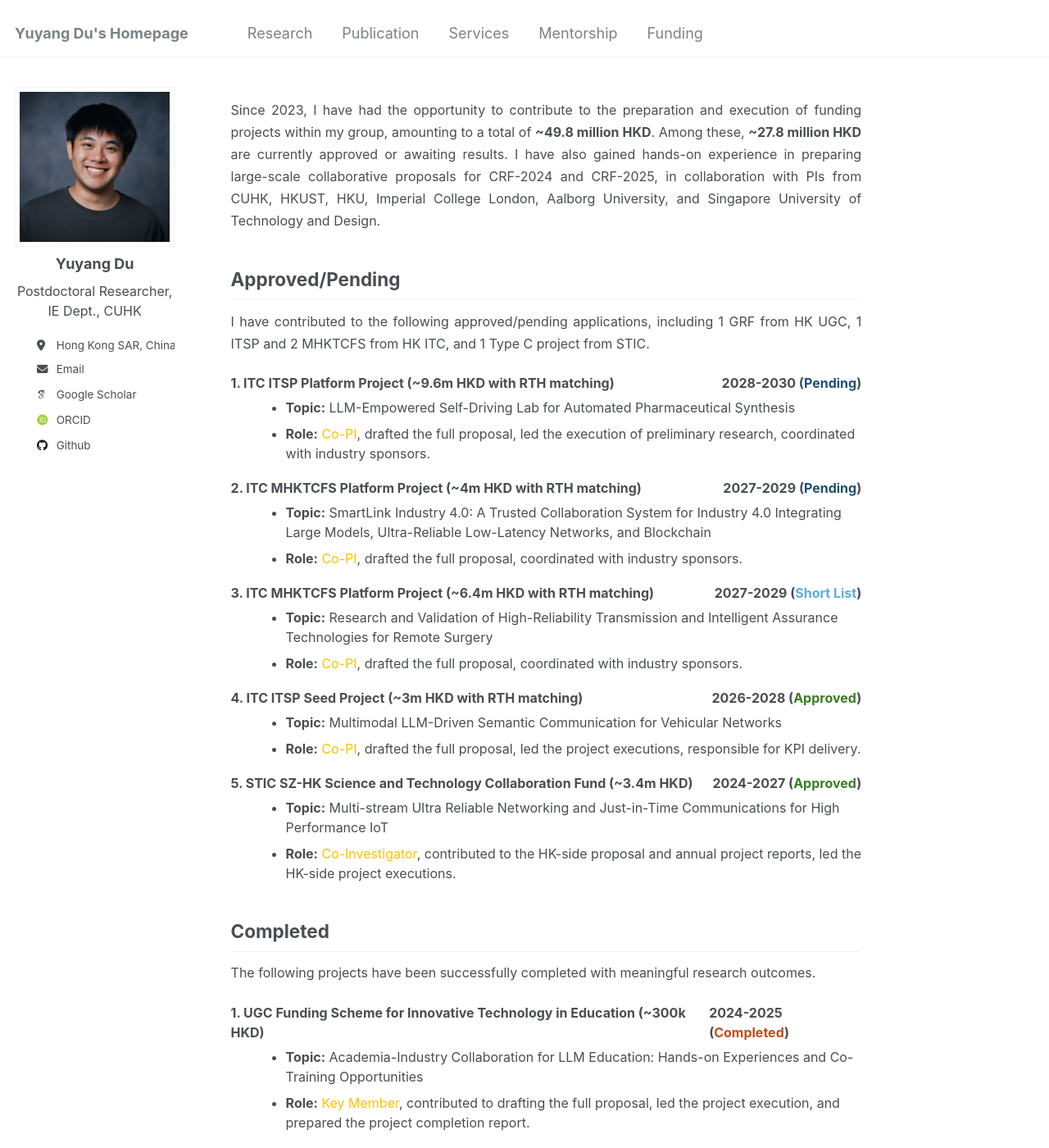
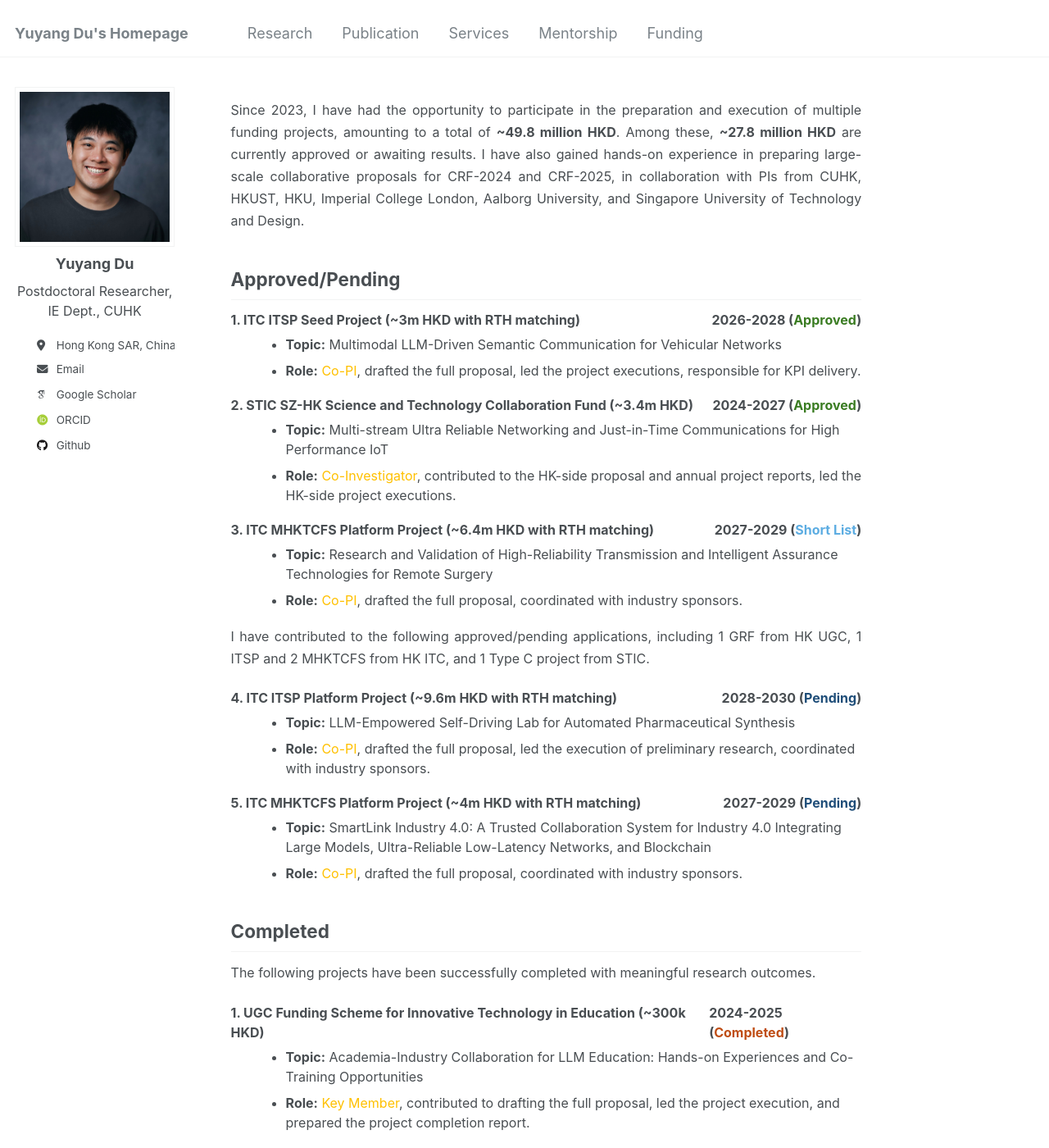
Before and after one commit to yuyangdu01/yuyangdu01.github.io, a Jekyll site: the page built from _pages/funding.md, in a window 1280 px wide and 1400 px high. Shown: the whole window at 82% size. Built offline with Jekyll 4.4.1, drawn with Linux system fonts in a browser that asks for light colours; some web fonts are replaced; part of the change alters nothing that is shown.

Commit message:
Update funding.md

```diff
--- a/_pages/funding.md
+++ b/_pages/funding.md
@@ -13,28 +13,26 @@ a {
 }
 </style>
 
-<p style="text-align: justify;"><font size=3>Since 2023, I have had the opportunity to contribute to the preparation and execution of funding projects within my group, amounting to a total of <b>~49.8 million HKD</b>. Among these, <b>~27.8 million HKD</b> are currently approved or awaiting results. I have also gained hands-on experience in preparing large-scale collaborative proposals for CRF-2024 and CRF-2025, in collaboration with PIs from CUHK, HKUST, HKU, Imperial College London, Aalborg University, and Singapore University of Technology and Design.</font></p>
+<p style="text-align: justify;"><font size=3>Since 2023, I have had the opportunity to participate in the preparation and execution of multiple funding projects, amounting to a total of <b>~49.8 million HKD</b>. Among these, <b>~27.8 million HKD</b> are currently approved or awaiting results. I have also gained hands-on experience in preparing large-scale collaborative proposals for CRF-2024 and CRF-2025, in collaboration with PIs from CUHK, HKUST, HKU, Imperial College London, Aalborg University, and Singapore University of Technology and Design.</font></p>
 
 Approved/Pending
 ------
-<p style="text-align: justify;"><font size=3>I have contributed to the following approved/pending applications, including 1 GRF from HK UGC, 1 ITSP and 2 MHKTCFS from HK ITC, and 1 Type C project from STIC.</font></p>
-
 <li style="display: flex; justify-content: space-between; align-items: center; list-style-type: none;">
-  <font size=3><b>1. ITC ITSP Platform Project (~9.6m HKD with RTH matching)</b></font>
-  <font size=3><b>2028-2030 (<span style="color: #1f4e79;">Pending</span>)</b></font>
+  <font size=3><b>1. ITC ITSP Seed Project (~3m HKD with RTH matching)</b></font>
+  <font size=3><b>2026-2028 (<span style="color: #3a7c22;">Approved</span>)</b></font>
 </li>
 <ul style="margin-left: 1.5em; margin-top: 6px;">
-  <font size=3><li><b>Topic:</b> LLM-Empowered Self-Driving Lab for Automated Pharmaceutical Synthesis</li></font>
-  <font size=3><li><b>Role:</b> <span style="color: #ffc000;">Co-PI</span>, drafted the full proposal, led the execution of preliminary research, coordinated with industry sponsors.</li></font>
+  <font size=3><li><b>Topic:</b> Multimodal LLM-Driven Semantic Communication for Vehicular Networks</li></font>
+  <font size=3><li><b>Role:</b> <span style="color: #ffc000;">Co-PI</span>, drafted the full proposal,  led the project executions, responsible for KPI delivery.</li></font>
 </ul>
 
 <li style="display: flex; justify-content: space-between; align-items: center; list-style-type: none;">
-  <font size=3><b>2. ITC MHKTCFS Platform Project (~4m HKD with RTH matching)</b></font>
-  <font size=3><b>2027-2029 (<span style="color: #1f4e79;">Pending</span>)</b></font>
+  <font size=3><b>2. STIC SZ-HK Science and Technology Collaboration Fund (~3.4m HKD)</b></font>
+  <font size=3><b>2024-2027 (<span style="color: #3a7c22;">Approved</span>)</b></font>
 </li>
 <ul style="margin-left: 1.5em; margin-top: 6px;">
-  <font size=3><li><b>Topic:</b> SmartLink Industry 4.0: A Trusted Collaboration System for Industry 4.0 Integrating Large Models, Ultra-Reliable Low-Latency Networks, and Blockchain</li></font>
-  <font size=3><li><b>Role:</b> <span style="color: #ffc000;">Co-PI</span>, drafted the full proposal, coordinated with industry sponsors.</li></font>
+  <font size=3><li><b>Topic:</b> Multi-stream Ultra Reliable Networking and Just-in-Time Communications for High Performance IoT</li></font>
+  <font size=3><li><b>Role:</b> <span style="color: #ffc000;">Co-Investigator</span>, contributed to the HK-side proposal and annual project reports, led the HK-side project executions.</li></font>
 </ul>
 
 <li style="display: flex; justify-content: space-between; align-items: center; list-style-type: none;">
@@ -46,22 +44,24 @@ Approved/Pending
   <font size=3><li><b>Role:</b> <span style="color: #ffc000;">Co-PI</span>, drafted the full proposal, coordinated with industry sponsors.</li></font>
 </ul>
 
+<p style="text-align: justify;"><font size=3>I have contributed to the following approved/pending applications, including 1 GRF from HK UGC, 1 ITSP and 2 MHKTCFS from HK ITC, and 1 Type C project from STIC.</font></p>
+
 <li style="display: flex; justify-content: space-between; align-items: center; list-style-type: none;">
-  <font size=3><b>4. ITC ITSP Seed Project (~3m HKD with RTH matching)</b></font>
-  <font size=3><b>2026-2028 (<span style="color: #3a7c22;">Approved</span>)</b></font>
+  <font size=3><b>4. ITC ITSP Platform Project (~9.6m HKD with RTH matching)</b></font>
+  <font size=3><b>2028-2030 (<span style="color: #1f4e79;">Pending</span>)</b></font>
 </li>
 <ul style="margin-left: 1.5em; margin-top: 6px;">
-  <font size=3><li><b>Topic:</b> Multimodal LLM-Driven Semantic Communication for Vehicular Networks</li></font>
-  <font size=3><li><b>Role:</b> <span style="color: #ffc000;">Co-PI</span>, drafted the full proposal,  led the project executions, responsible for KPI delivery.</li></font>
+  <font size=3><li><b>Topic:</b> LLM-Empowered Self-Driving Lab for Automated Pharmaceutical Synthesis</li></font>
+  <font size=3><li><b>Role:</b> <span style="color: #ffc000;">Co-PI</span>, drafted the full proposal, led the execution of preliminary research, coordinated with industry sponsors.</li></font>
 </ul>
 
 <li style="display: flex; justify-content: space-between; align-items: center; list-style-type: none;">
-  <font size=3><b>5. STIC SZ-HK Science and Technology Collaboration Fund (~3.4m HKD)</b></font>
-  <font size=3><b>2024-2027 (<span style="color: #3a7c22;">Approved</span>)</b></font>
+  <font size=3><b>5. ITC MHKTCFS Platform Project (~4m HKD with RTH matching)</b></font>
+  <font size=3><b>2027-2029 (<span style="color: #1f4e79;">Pending</span>)</b></font>
 </li>
 <ul style="margin-left: 1.5em; margin-top: 6px;">
-  <font size=3><li><b>Topic:</b> Multi-stream Ultra Reliable Networking and Just-in-Time Communications for High Performance IoT</li></font>
-  <font size=3><li><b>Role:</b> <span style="color: #ffc000;">Co-Investigator</span>, contributed to the HK-side proposal and annual project reports, led the HK-side project executions.</li></font>
+  <font size=3><li><b>Topic:</b> SmartLink Industry 4.0: A Trusted Collaboration System for Industry 4.0 Integrating Large Models, Ultra-Reliable Low-Latency Networks, and Blockchain</li></font>
+  <font size=3><li><b>Role:</b> <span style="color: #ffc000;">Co-PI</span>, drafted the full proposal, coordinated with industry sponsors.</li></font>
 </ul>
 
 Completed
```
